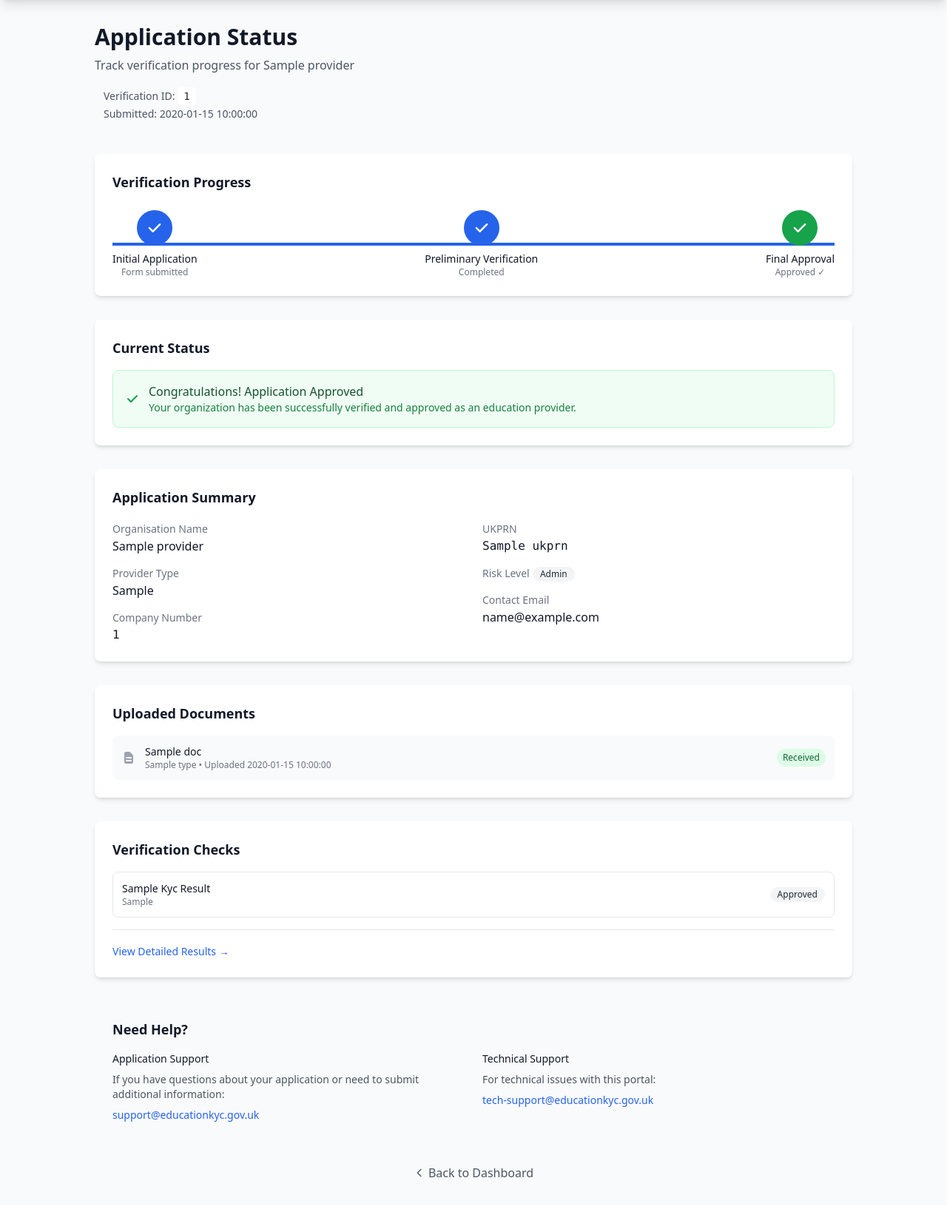
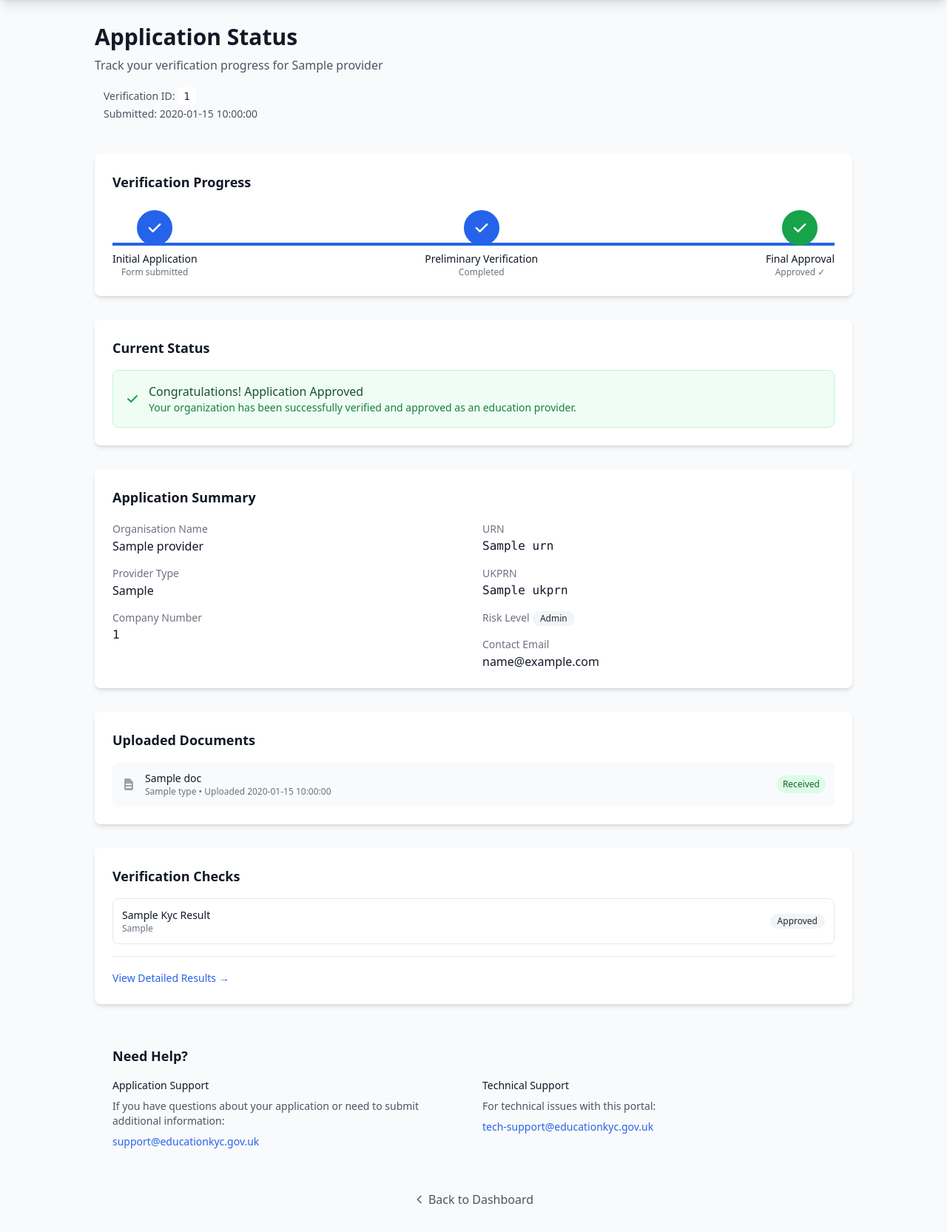
Before and after one commit to ragpark/educational-kyc, a FastAPI app: template templates/provider_status.html in a window 1280 px wide. Shown: the part 64-1729 px from the top of the page at 74% size. Before the commit the page ends 1655 px from the top, so only its background shows below. Run offline with FastAPI, Linux system fonts and the light colour scheme; the template is opened without the code that fills it: most values are stand-ins (such as "Sample title", 1, 10 or a date in 2020); some libraries are stand-ins or nearby versions.

Commit message:
Update provider_status.html

```diff
--- a/templates/provider_status.html
+++ b/templates/provider_status.html
@@ -5,7 +5,7 @@
     <!-- Header -->
     <div class="mb-8">
         <h2 class="text-3xl font-bold text-gray-900 mb-2">Application Status</h2>
-        <p class="text-gray-600">Track verification progress for {{ provider.organisation_name }}</p>
+        <p class="text-gray-600">Track your verification progress for {{ provider.organisation_name }}</p>
         <div class="mt-2 p-3 bg-gray-50 rounded-lg">
             <p class="text-sm text-gray-600">
                 <span class="font-medium">Verification ID:</span>
@@ -217,6 +217,10 @@
                 </div>
             </div>
             <div class="space-y-3">
+                <div>
+                    <label class="text-sm font-medium text-gray-500">URN</label>
+                    <p class="text-gray-900 font-mono">{{ provider.urn or 'Not provided' }}</p>
+                </div>
                 <div>
                     <label class="text-sm font-medium text-gray-500">UKPRN</label>
                     <p class="text-gray-900 font-mono">{{ provider.ukprn or 'Not provided' }}</p>
```
